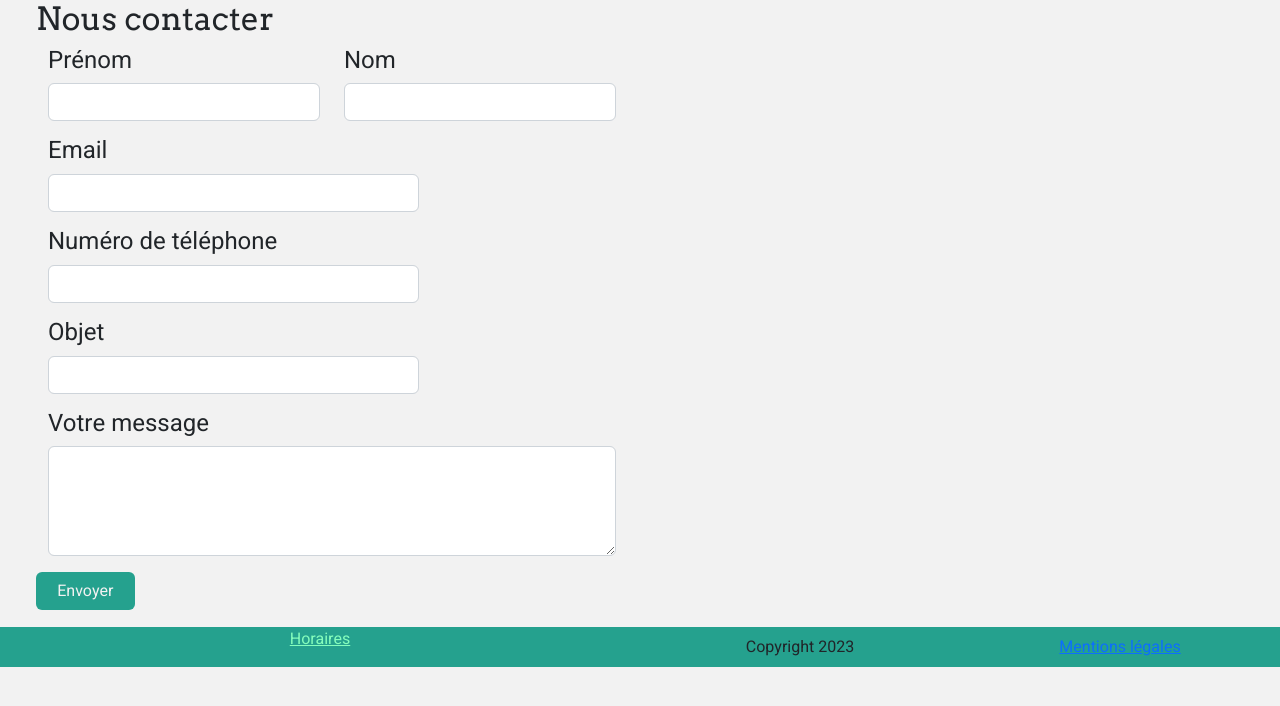
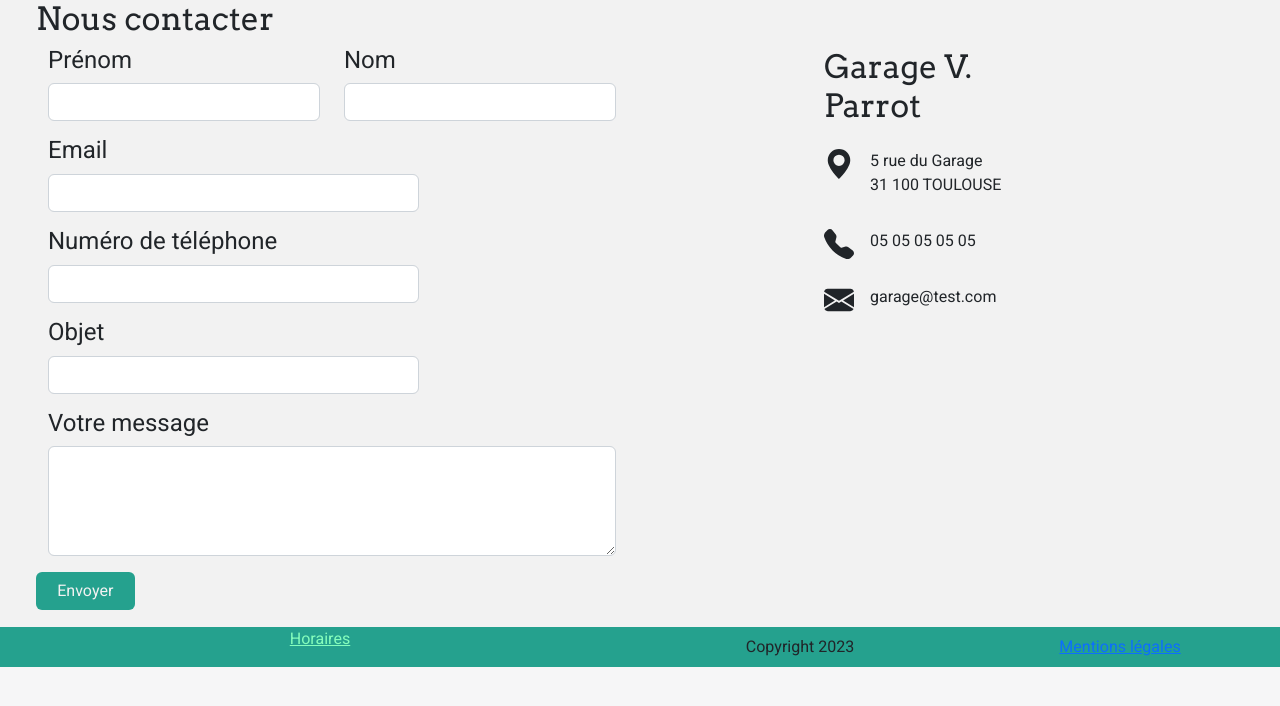
Before and after one commit to bobo13778/garageVP, a Symfony app: template templates/contact_page/index.html.twig in a window 1280 px wide. Shown: the part 133-839 px from the top of the page. After the commit the page ends 800 px from the top, so only its background shows below. Run offline with Twig, Linux system fonts and the light colour scheme; the template is opened without the code that fills it, so the values that code supplies are empty; some libraries are stand-ins or nearby versions.

Commit message:
contact fixed

```diff
--- a/templates/contact_page/index.html.twig
+++ b/templates/contact_page/index.html.twig
@@ -40,10 +40,37 @@
                             <label for="message"><h4>Votre message</h4></label>
                             <textarea class="form-control" id="message" name="message" required rows="4"></textarea>
                         </div>
-                        <button type="submit" class="btn mt-3 mb-5 col-3 col-md-2">Envoyer</button>
+                        <button type="submit" class="btn mt-3 mb-2 col-3 col-md-2">Envoyer</button>
                     </div>
                 </form>
             </div>
+
+            <div class="col-12 col-md-6 p-5 mb-5">
+                <div class="row d-flex justify-content-center">
+                    <div class="col-10 col-md-6">
+                        <h2 class="mb-4">Garage V. Parrot</h2>
+                        <div class="d-flex align-items-top mb-3">
+                            <svg xmlns="http://www.w3.org/2000/svg" width="30" height="30" fill="currentColor" class="bi bi-geo-alt-fill contactIcons" viewBox="0 0 16 16">
+                                <path d="M8 16s6-5.686 6-10A6 6 0 0 0 2 6c0 4.314 6 10 6 10zm0-7a3 3 0 1 1 0-6 3 3 0 0 1 0 6z"/>
+                            </svg>
+                            <p class="ps-3">5 rue du Garage</br>31 100 TOULOUSE</p>
+                        </div>
+                        <div class="d-flex align-items-top mb-3">
+                            <svg xmlns="http://www.w3.org/2000/svg" width="30" height="30" fill="currentColor" class="bi bi-telephone-fill contactIcons" viewBox="0 0 16 16">
+                                <path fill-rule="evenodd" d="M1.885.511a1.745 1.745 0 0 1 2.61.163L6.29 2.98c.329.423.445.974.315 1.494l-.547 2.19a.678.678 0 0 0 .178.643l2.457 2.457a.678.678 0 0 0 .644.178l2.189-.547a1.745 1.745 0 0 1 1.494.315l2.306 1.794c.829.645.905 1.87.163 2.611l-1.034 1.034c-.74.74-1.846 1.065-2.877.702a18.634 18.634 0 0 1-7.01-4.42 18.634 18.634 0 0 1-4.42-7.009c-.362-1.03-.037-2.137.703-2.877L1.885.511z"/>
+                            </svg>
+                            <p class="ps-3">05 05 05 05 05</p>
+                        </div>
+                        <div class="d-flex align-items-top">
+                            <svg xmlns="http://www.w3.org/2000/svg" width="30" height="30" fill="currentColor" class="bi bi-envelope-fill contactIcons" viewBox="0 0 16 16">
+                                <path d="M.05 3.555A2 2 0 0 1 2 2h12a2 2 0 0 1 1.95 1.555L8 8.414.05 3.555ZM0 4.697v7.104l5.803-3.558L0 4.697ZM6.761 8.83l-6.57 4.027A2 2 0 0 0 2 14h12a2 2 0 0 0 1.808-1.144l-6.57-4.027L8 9.586l-1.239-.757Zm3.436-.586L16 11.801V4.697l-5.803 3.546Z"/>
+                            </svg>
+                            <p class="ps-3">garage@test.com</p>
+                        </div>
+                    </div>
+                </div>
+            </div>
+
         </div>
     </div>
 
```
